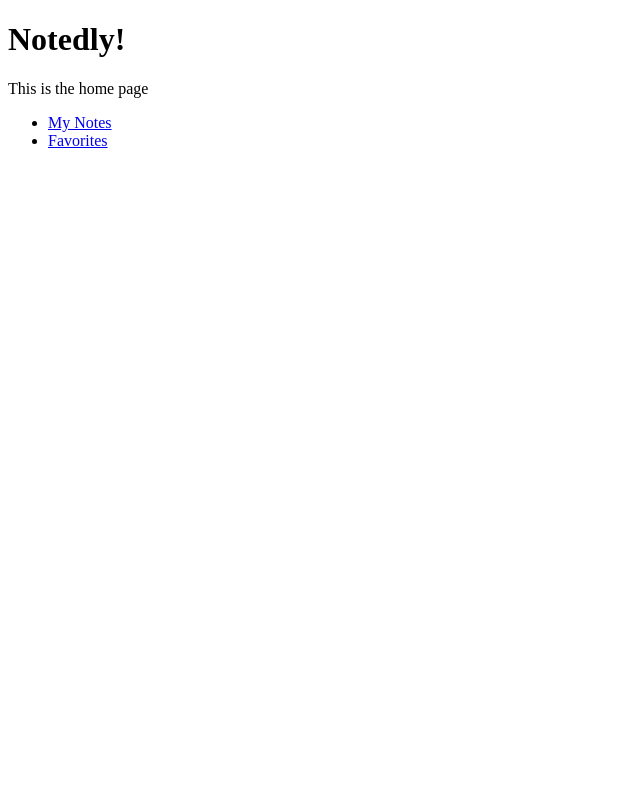
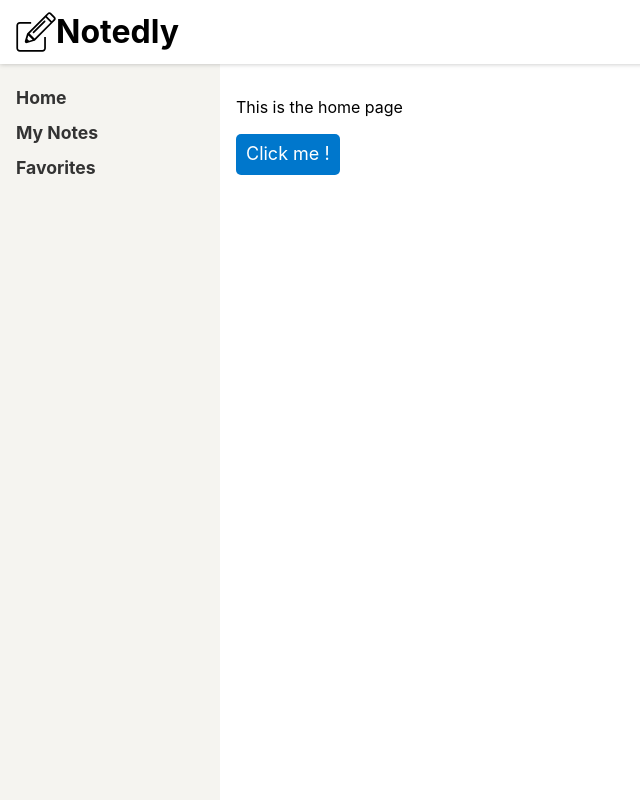
Before and after one commit to JungSangHyup/Notedly-web, a React (Vite) app: page / in a window 1280 px wide. Shown: the whole page, without its empty margins (0-640 px from the left). Built offline with nearby package versions, Linux system fonts and the light colour scheme; no server answers.

Commit message:
application ready for production

```diff
--- a/src/App.js
+++ b/src/App.js
@@ -1,13 +1,26 @@
 import React from 'react';
 import ReactDOM from 'react-dom';
+import { ApolloClient, ApolloProvider, InMemoryCache } from '@apollo/client';
+
+import GlobalStyle from './components/GlobalStyle';
 
 import Pages from './pages';
 
+const uri = process.env.API_URI;
+const cache = new InMemoryCache();
+
+const client = new ApolloClient({
+  uri,
+  cache,
+  connectToDevTools: true
+});
+
 const App = () => {
   return (
-    <div>
+    <ApolloProvider client={client}>
+      <GlobalStyle />
       <Pages />
-    </div>
+    </ApolloProvider>
   );
 };
 
--- /dev/null
+++ b/src/components/Button.js
@@ -0,0 +1,22 @@
+import styled from 'styled-components';
+
+const Button = styled.button`
+  display: block;
+  padding: 10px;
+  border: none;
+  border-radius: 5px;
+  font-size: 18px;
+  color: #fff;
+  background-color: #0077cc;
+  cursor: pointer;
+
+  :hover{
+    opacity: 0.8;
+  }
+
+  :active {
+    background-color: #005fa3;
+  }
+`;
+
+export default Button;
--- /dev/null
+++ b/src/components/GlobalStyle.js
@@ -0,0 +1,33 @@
+import { createGlobalStyle } from 'styled-components';
+import normalize from 'normalize.css';
+
+export default createGlobalStyle`
+  ${normalize}
+
+  *, *:before, *:after {
+    box-sizing: border-box;
+  }
+
+  body, html {
+    height: 100%;
+    margin: 0;
+  }
+
+  body {
+  font-family: -apple-system, BlinkMacSystemFont, 'Segoe UI', Roboto, Oxygen, Ubuntu, Cantarell, 'Open Sans', 'Helvetica Neue', sans-serif;
+  background-color: #fff;
+  line-height: 1.4;
+  }
+
+  a:link, a:visited{
+    color: #0077cc;
+  }
+
+  a:hover, a:focus{
+    color: #004499;
+  }
+
+  code, pre {
+    max-width: 100%;
+  }
+`;
--- a/src/components/Header.js
+++ b/src/components/Header.js
@@ -1,12 +1,35 @@
 import React from 'react';
+import styled from 'styled-components';
 import logo from '../img/logo.svg';
+
+const HeaderBar = styled.header`
+  width: 100%;
+  padding: 0.5em 1em;
+  display: flex;
+  height: 64px;
+  position: fixed;
+  align-items: center;
+  background-color: #fff;
+  box-shadow: 0 0 5px 0 rgba(0, 0, 0, 0.25);
+  z-index: 1;
+`;
+
+const LogoText = styled.h1`
+  margin: 0;
+  padding: 0;
+  display: inline;
+`;
+
+const UserState = styled.div`
+  margin-left: auto;
+`;
 
 const Header = () => {
   return (
-    <header>
+    <HeaderBar>
       <img src={logo} alt="Notedly Logo" height="40" />
-      <h1>Notedly</h1>
-    </header>
+      <LogoText>Notedly</LogoText>
+    </HeaderBar>
   );
 };
 
--- /dev/null
+++ b/src/components/Layout.js
@@ -0,0 +1,50 @@
+import React from 'react';
+
+import Header from './Header';
+import Navigation from './Navigation';
+
+import styled from 'styled-components';
+
+// component styles
+const Wrapper = styled.div`
+  /* We can apply media query styles within the styled component */
+  /* This will only apply the layout for screens above 700px wide */
+  @media (min-width: 700px) {
+    display: flex;
+    top: 64px;
+    position: relative;
+    height: calc(100% - 64px);
+    width: 100%;
+    flex: auto;
+    flex-direction: column;
+  }
+`;
+
+const Main = styled.main`
+  position: fixed;
+  height: calc(100% - 185px);
+  width: 100%;
+  padding: 1em;
+  overflow-y: scroll;
+  /* Again apply media query styles to screens above 700px */
+  @media (min-width: 700px) {
+    flex: 1;
+    margin-left: 220px;
+    height: calc(100% - 64px);
+    width: calc(100% - 220px);
+  }
+`;
+
+const Layout = ({ children }) => {
+  return (
+    <React.Fragment>
+      <Header />
+      <Wrapper>
+        <Navigation />
+        <Main>{children}</Main>
+      </Wrapper>
+    </React.Fragment>
+  );
+};
+
+export default Layout;
--- /dev/null
+++ b/src/components/Navigation.js
@@ -0,0 +1,64 @@
+import React from 'react';
+import { Link } from 'react-router-dom';
+import styled from 'styled-components';
+
+const Nav = styled.nav`
+  padding: 1em;
+  background: #f5f4f0;
+
+  @media (max-width: 700px) {
+    padding-top: 64px;
+  }
+
+  @media (min-width: 700px) {
+    position: fixed;
+    width: 220px;
+    height: calc(100% - 64px);
+    overflow-y: scroll;
+  }
+`;
+
+const NavList = styled.ul`
+  margin: 0;
+  padding: 0;
+  list-style: none;
+  line-height: 2;
+
+  /* We can nest styles in styled-components */
+  /* The following styles will apply to links within the NavList component */
+  a {
+    text-decoration: none;
+    font-weight: bold;
+    font-size: 1.1em;
+    color: #333;
+  }
+
+  a:visited {
+    color: #333;
+  }
+
+  a:hover,
+  a:focus {
+    color: #0077cc;
+  }
+`;
+
+const Navigation = () => {
+  return (
+    <Nav>
+      <NavList>
+        <li>
+          <Link to="/">Home</Link>
+        </li>
+        <li>
+          <Link to="/mynotes">My Notes</Link>
+        </li>
+        <li>
+          <Link to="/favorites">Favorites</Link>
+        </li>
+      </NavList>
+    </Nav>
+  );
+};
+
+export default Navigation;
--- /dev/null
+++ b/src/components/sample.css
@@ -0,0 +1,17 @@
+body {
+  font-family: -apple-system, BlinkMacSystemFont, 'Segoe UI', Roboto, Oxygen, Ubuntu, Cantarell, 'Open Sans', 'Helvetica Neue', sans-serif;
+  background-color: #fff;
+  line-height: 1.4;
+}
+
+a:link, a:visited{
+  color: #0077cc;
+}
+
+a:hover, a:focus{
+  color: #004499;
+}
+
+code, pre {
+  max-width: 100%;
+}
--- a/src/pages/home.js
+++ b/src/pages/home.js
@@ -1,19 +1,12 @@
 import React from 'react';
-import { Link } from 'react-router-dom';
+
+import Button from '../components/Button';
 
 const Home = () => {
   return (
     <div>
-      <h1>Notedly!</h1>
       <p>This is the home page</p>
-      <ul>
-        <li>
-          <Link to="/mynotes">My Notes</Link>
-        </li>
-        <li>
-          <Link to="favorites">Favorites</Link>
-        </li>
-      </ul>
+      <Button>Click me !</Button>
     </div>
   );
 };
--- a/src/pages/index.js
+++ b/src/pages/index.js
@@ -1,5 +1,7 @@
 import React from 'react';
 import { BrowserRouter as Router, Route } from 'react-router-dom';
+
+import Layout from '../components/Layout';
 
 import Home from './home';
 import MyNotes from './mynotes';
@@ -8,9 +10,11 @@
 const Pages = () => {
   return (
     <Router>
-      <Route exact path="/" component={Home} />
-      <Route path="/mynotes" component={MyNotes} />
-      <Route path="/favorites" component={Favorites} />
+      <Layout>
+        <Route exact path="/" component={Home} />
+        <Route path="/mynotes" component={MyNotes} />
+        <Route path="/favorites" component={Favorites} />
+      </Layout>
     </Router>
   );
 };
```
